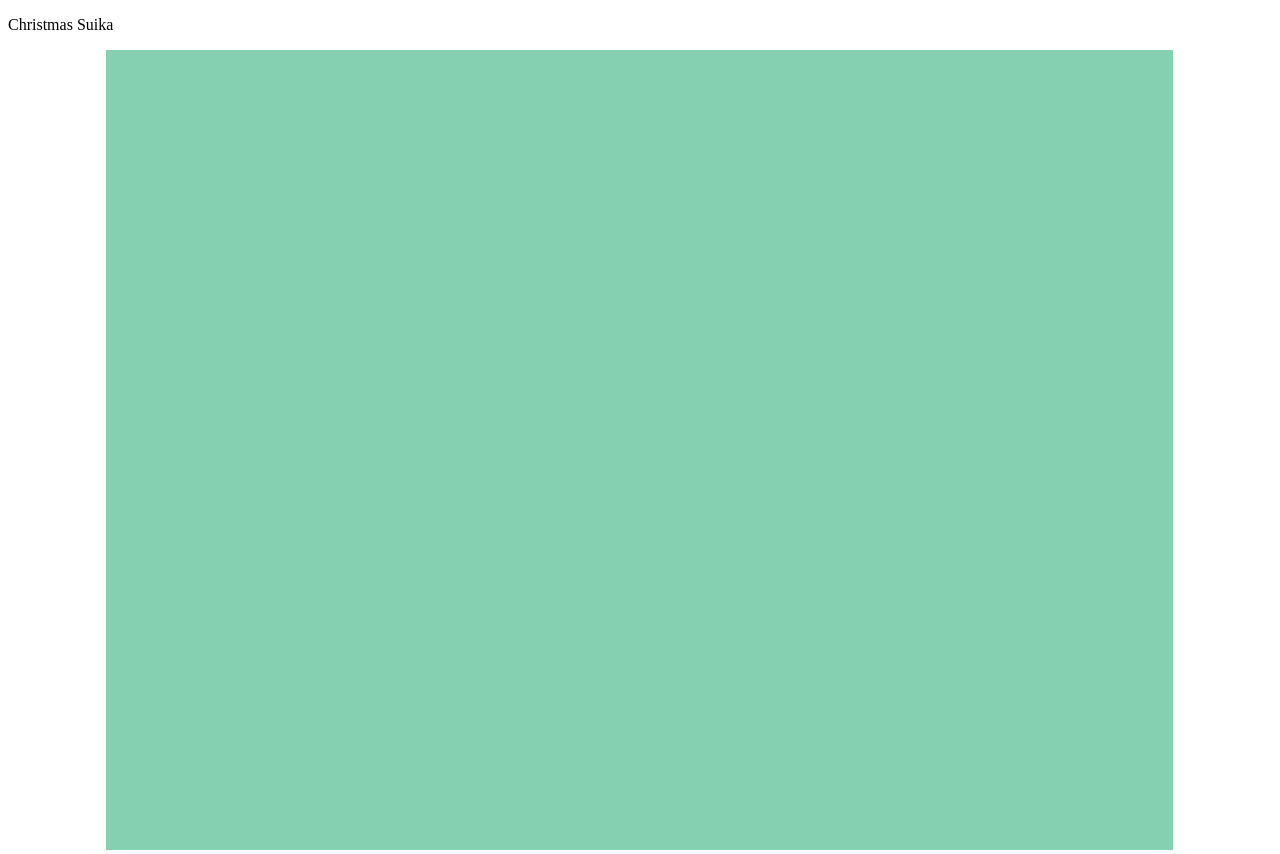
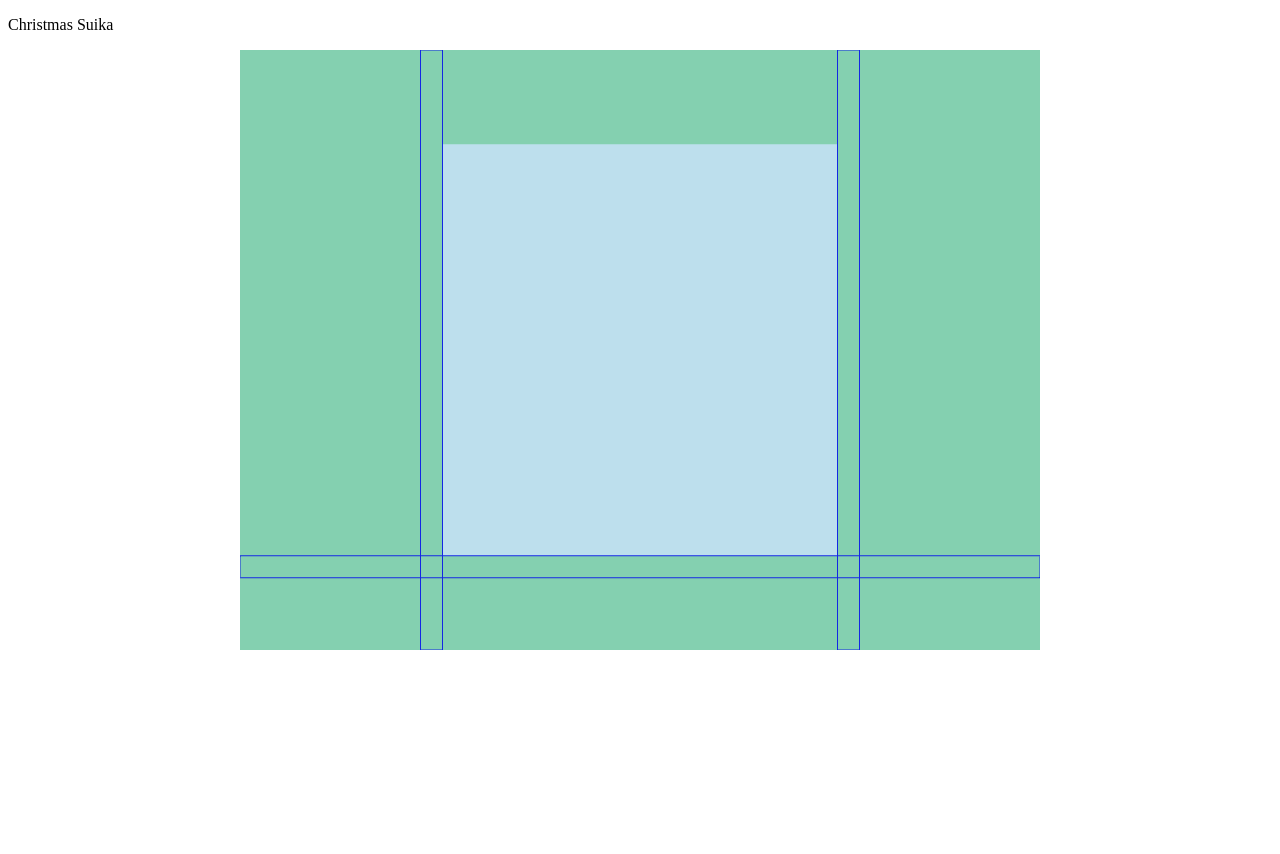
Before and after one commit to stella-wong/suika-clone, a website built with Vite: page index.html in a window 1280 px wide. After the commit the page ends 800 px from the top, so only its background shows below. Built offline with nearby package versions, Linux system fonts and the light colour scheme.

Commit message:
walls and collision

```diff
--- a/index.html
+++ b/index.html
@@ -10,7 +10,9 @@
     <header>
       <p>Christmas Suika</p>
     </header>
-    <main></main>
+    <main>
+      <div id="game-container"></div>
+    </main>
     <script type="module" src="/src/main.js"></script>
   </body>
 </html>
--- a/src/main.js
+++ b/src/main.js
@@ -1,21 +1,69 @@
 import './style.css'
 import Phaser from 'phaser';
 
+class GameScene extends Phaser.Scene {
+  preload () {
+    this.load.image('peppermint', '/assets/peppermint.png');
+    this.load.image('boxBG', '/assets/box-bg.png');
+  }
+
+  create () {
+    const boxBG = this.add.image(400, 300, 'boxBG').setScale(0.5).setInteractive();
+
+    const wallThickness = 22;
+
+    // left wall
+    this.matter.add.rectangle(
+      boxBG.getBounds().left - wallThickness / 2,
+      300,
+      wallThickness,
+      600,
+      { isStatic: true }
+    );
+
+    // right wall
+    this.matter.add.rectangle(
+      boxBG.getBounds().right + wallThickness / 2,
+      300,
+      wallThickness,
+      600,
+      { isStatic: true }
+    );
+
+    // floor
+    this.matter.add.rectangle(
+      400,
+      boxBG.getBounds().bottom + wallThickness / 2,
+      800,
+      wallThickness,
+      { isStatic: true }
+    );
+
+    boxBG.on('pointerdown', (pointer) => {
+      const peppermint = this.matter.add.image(pointer.x, pointer.y, 'peppermint');
+      peppermint.setScale(0.5);
+    });
+  }
+}
+
 const config = {
   type: Phaser.AUTO,
+  parent: 'game-container',
   backgroundColor: '#84d0b0',
   scale: {
+    width: 800,
+    height: 600,
     mode: Phaser.Scale.FIT,
     autoCenter: Phaser.Scale.CENTER_BOTH,
-    width: 800,
-    height: 600
   },
   physics: {
     default: 'matter',
     matter: {
       gravity: { y: 1 },
+      debug: true,
     },
   },
+  scene: GameScene,
 };
 
 const game = new Phaser.Game(config);
--- a/src/style.css
+++ b/src/style.css
@@ -1,3 +1,10 @@
-:root {
-  --background-color: #74e4b5;
+main {
+  display: flex;
+  justify-content: center;
+  align-items: center;
 }
+
+#game-container {
+  width: 800px;
+  height: 600px;
+}
```
Also changed, not shown: README.md, assets/box-bg.png (added).
